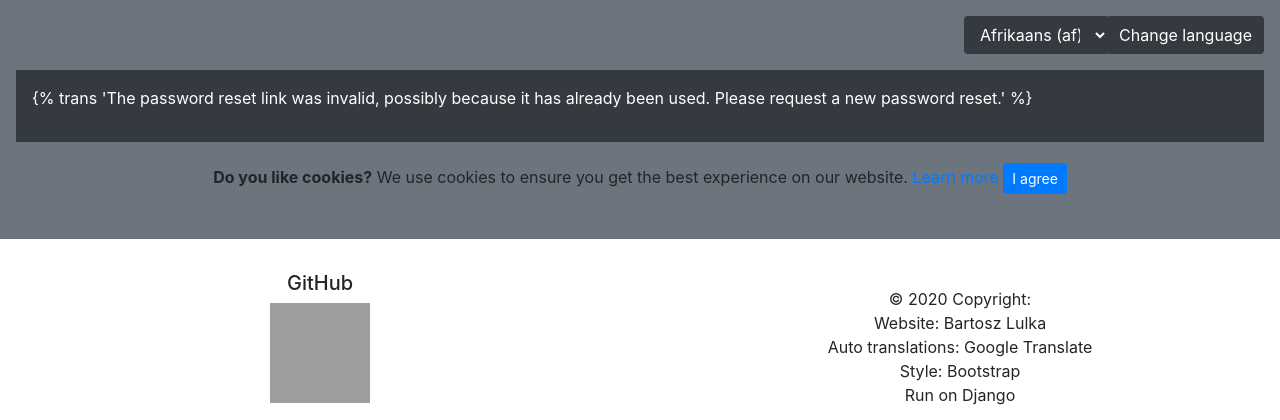
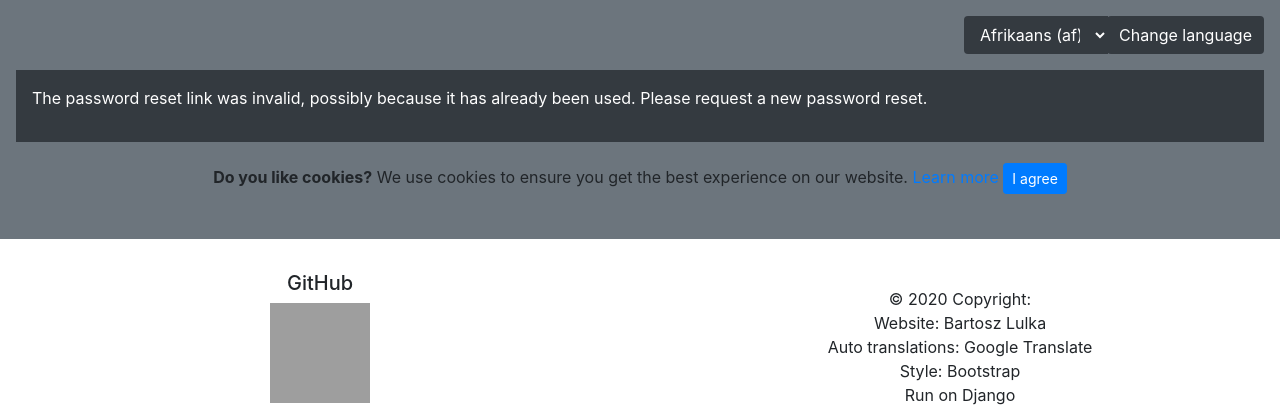
Before and after one commit to Solurix/Flashcards-Django, a Django app: page /accounts/reset/1/1/ in a window 1280 px wide. Shown: the top 420 px of the page. Run offline with Django 3.2, Linux system fonts and the light colour scheme; some libraries are stand-ins or nearby versions; grey boxes are pictures that could not be loaded.

Commit message:
translation error

```diff
--- a/FCards/accounts/templates/registration/password_reset_confirm.html
+++ b/FCards/accounts/templates/registration/password_reset_confirm.html
@@ -10,12 +10,12 @@
     <form method="post">
       {% csrf_token %}
       {{ form|crispy }}
-      <button type="submit">{% trans 'Change password' %}</button>
+      <button type="submit" class="btn btn-block btn-outline-primary">{% trans 'Change password' %}</button>
     </form>
   {% else %}
     <p>
-      {% trans 'The password reset link was invalid, possibly because it has already been used.
-      Please request a new password reset.' %}
+      {% blocktrans %}The password reset link was invalid, possibly because it has already been used.
+      Please request a new password reset.{% endblocktrans %}
     </p>
   {% endif %}
   </div>
```
Also changed, not shown: FCards/locale/pl/LC_MESSAGES/django.po.
